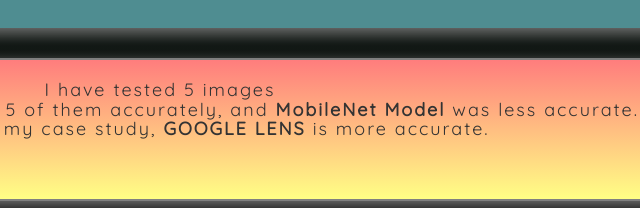
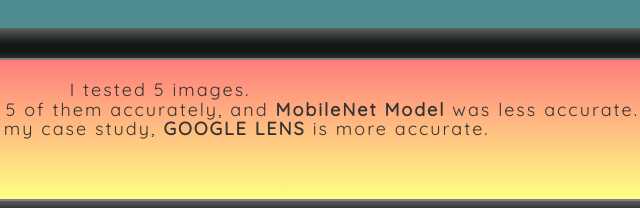
Before and after one commit to soumya12392/project121, a plain HTML site: page index.html in a window 1280 px wide. Shown: the part 2536-2744 px from the top of the page, 480-1120 px from the left. Drawn offline with nearby package versions, Linux system fonts and the light colour scheme.

Commit message:
Update index.html

```diff
--- a/index.html
+++ b/index.html
@@ -147,7 +147,7 @@
 
                 </ol>
                 <br><br>
-                <h4 class="col-xs-12 result">I have tested 5 images <br> <b>GOOGLE LENS </b> predicted all the 5 of them accurately, and <b>MobileNet Model </b> was less accurate. <br> So, according to my case study, <b>GOOGLE LENS </b> is more accurate. <br> <br> <br></h4>
+                <h4 class="col-xs-12 result">I tested 5 images. <br> <b>GOOGLE LENS </b> predicted all the 5 of them accurately, and <b>MobileNet Model </b> was less accurate. <br> So, according to my case study, <b>GOOGLE LENS </b> is more accurate. <br> <br> <br></h4>
             </div>
             <br><br>
 
```
